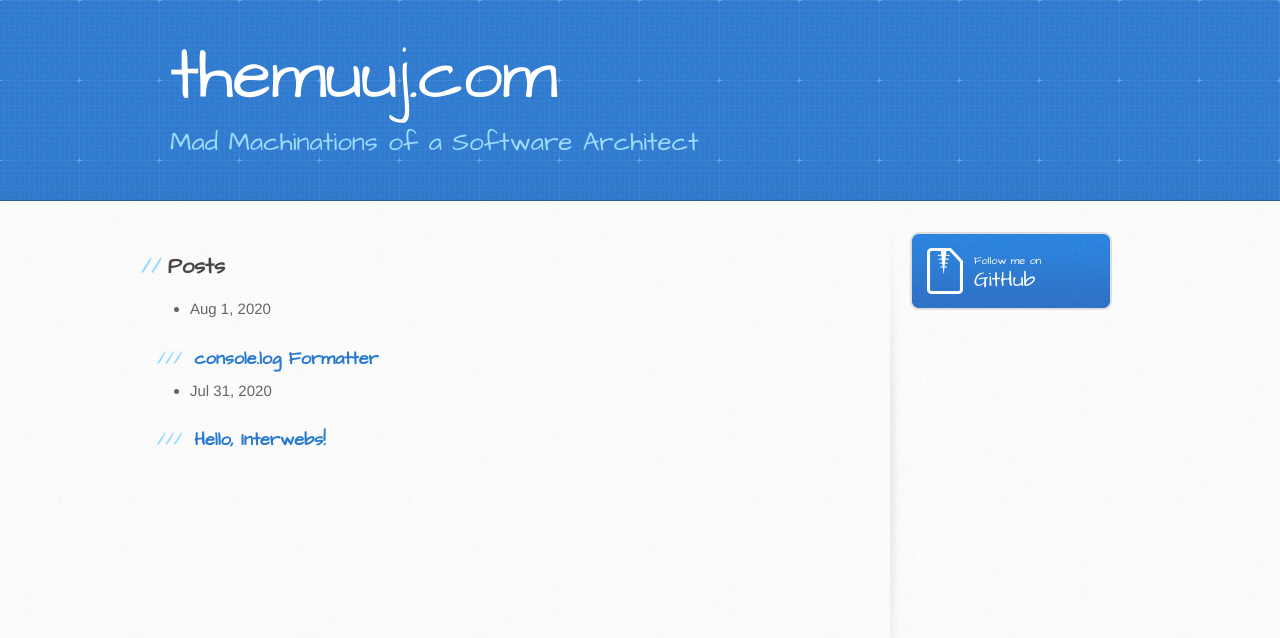
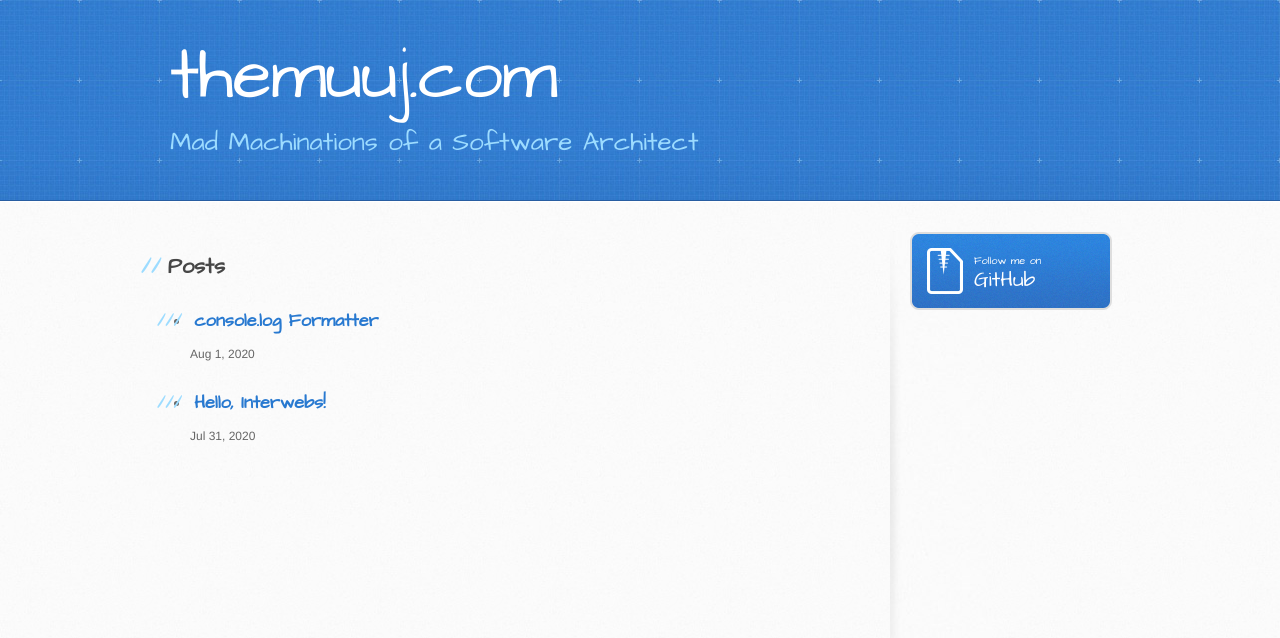
Before and after one commit to TheMuuj/TheMuuj.github.io, a Jekyll site: the page built from index.md, in a window 1280 px wide. Shown: the top 638 px of the page. Built offline with Jekyll 4.4.1, drawn with Linux system fonts in a browser that asks for light colours.

Commit message:
Change post list formatting

```diff
--- a/_config.yml
+++ b/_config.yml
@@ -7,6 +7,7 @@
 plugins:
   - jekyll-feed
 permalink: /:categories/:year/:month/:title/
+date_format: '%b %-d, %Y'
 defaults:
   -
     scope:
--- a/_layouts/home.html
+++ b/_layouts/home.html
@@ -14,15 +14,17 @@
     <ul class="post-list">
       {%- for post in site.posts -%}
       <li>
-        {%- assign date_format = site.minima.date_format | default: "%b %-d, %Y" -%}
-        <span class="post-meta">{{ post.date | date: date_format }}</span>
         <h3>
           <a class="post-link" href="{{ post.url | relative_url }}">
             {{ post.title | escape }}
           </a>
         </h3>
+        {%- assign date_format = site.date_format | default: "%b %-d, %Y" -%}
+        <small class="post-meta">{{ post.date | date: date_format }}</small>
         {%- if site.show_excerpts -%}
+        <article>
           {{ post.excerpt }}
+        </article>
         {%- endif -%}
       </li>
       {%- endfor -%}
```
